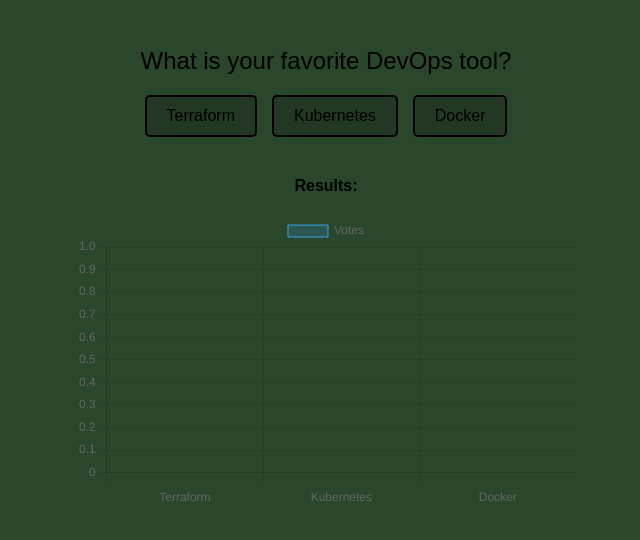
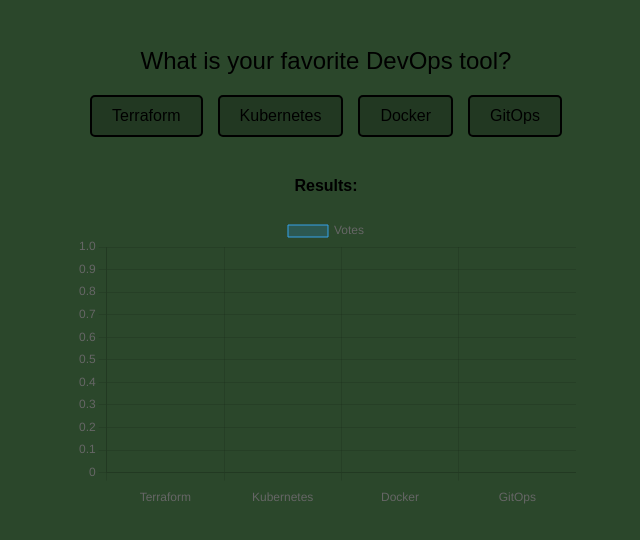
Before and after one commit to KadirvelA/ocp-1, a plain HTML site: page trivia-app/frontend/index.html in a window 1280 px wide. Shown: the part 60-600 px from the top of the page, without its empty margins (314-954 px from the left). Drawn offline with nearby package versions, Linux system fonts and the light colour scheme.

Commit message:
added tool

```diff
--- a/trivia-app/frontend/index.html
+++ b/trivia-app/frontend/index.html
@@ -177,6 +177,7 @@
     generateOptions();
 
     // Example usage:
+    addTool('GitOps');
     // addTool('Ansible'); // Add new tool
     // removeTool('Docker'); // Remove existing tool
   </script>
```
